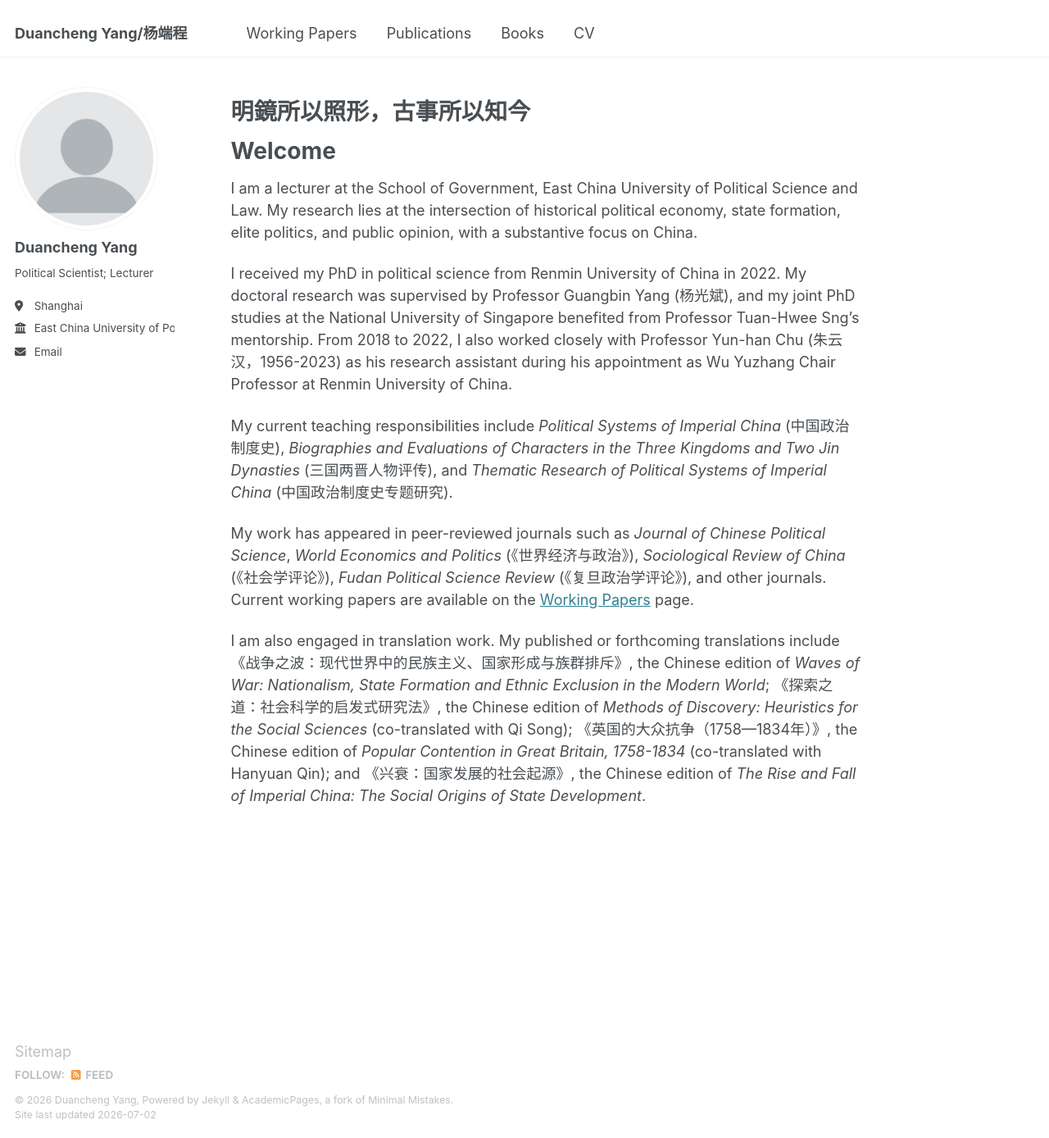
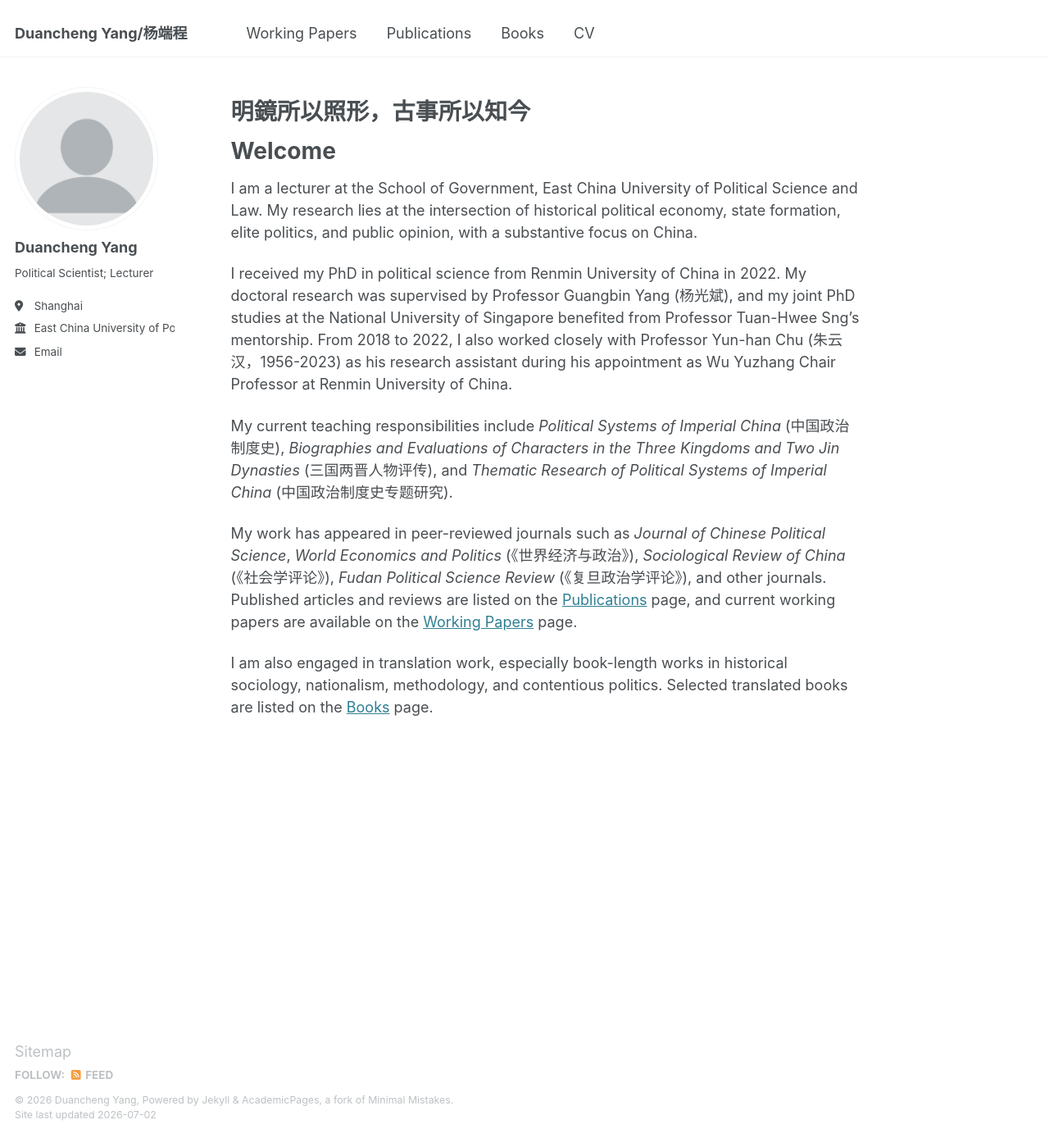
Before and after one commit to DCYeo/dcyeo.github.io, a Jekyll site: the page built from _pages/about.md, in a window 1280 px wide and 1388 px high. Shown: the whole window at 82% size. Built offline with Jekyll 4.4.1, drawn with Linux system fonts in a browser that asks for light colours.

Commit message:
Link homepage to publications and books

```diff
--- a/_pages/about.md
+++ b/_pages/about.md
@@ -16,6 +16,6 @@ I received my PhD in political science from Renmin University of China in 2022.
 
 My current teaching responsibilities include *Political Systems of Imperial China* (中国政治制度史), *Biographies and Evaluations of Characters in the Three Kingdoms and Two Jin Dynasties* (三国两晋人物评传), and *Thematic Research of Political Systems of Imperial China* (中国政治制度史专题研究).
 
-My work has appeared in peer-reviewed journals such as *Journal of Chinese Political Science*, *World Economics and Politics* (《世界经济与政治》), *Sociological Review of China* (《社会学评论》), *Fudan Political Science Review* (《复旦政治学评论》), and other journals. Current working papers are available on the [Working Papers]({{ site.baseurl }}/working-papers/) page.
+My work has appeared in peer-reviewed journals such as *Journal of Chinese Political Science*, *World Economics and Politics* (《世界经济与政治》), *Sociological Review of China* (《社会学评论》), *Fudan Political Science Review* (《复旦政治学评论》), and other journals. Published articles and reviews are listed on the [Publications]({{ site.baseurl }}/publications/) page, and current working papers are available on the [Working Papers]({{ site.baseurl }}/working-papers/) page.
 
-I am also engaged in translation work. My published or forthcoming translations include 《战争之波：现代世界中的民族主义、国家形成与族群排斥》, the Chinese edition of *Waves of War: Nationalism, State Formation and Ethnic Exclusion in the Modern World*; 《探索之道：社会科学的启发式研究法》, the Chinese edition of *Methods of Discovery: Heuristics for the Social Sciences* (co-translated with Qi Song); 《英国的大众抗争（1758—1834年）》, the Chinese edition of *Popular Contention in Great Britain, 1758-1834* (co-translated with Hanyuan Qin); and 《兴衰：国家发展的社会起源》, the Chinese edition of *The Rise and Fall of Imperial China: The Social Origins of State Development*.
+I am also engaged in translation work, especially book-length works in historical sociology, nationalism, methodology, and contentious politics. Selected translated books are listed on the [Books]({{ site.baseurl }}/books/) page.
```
